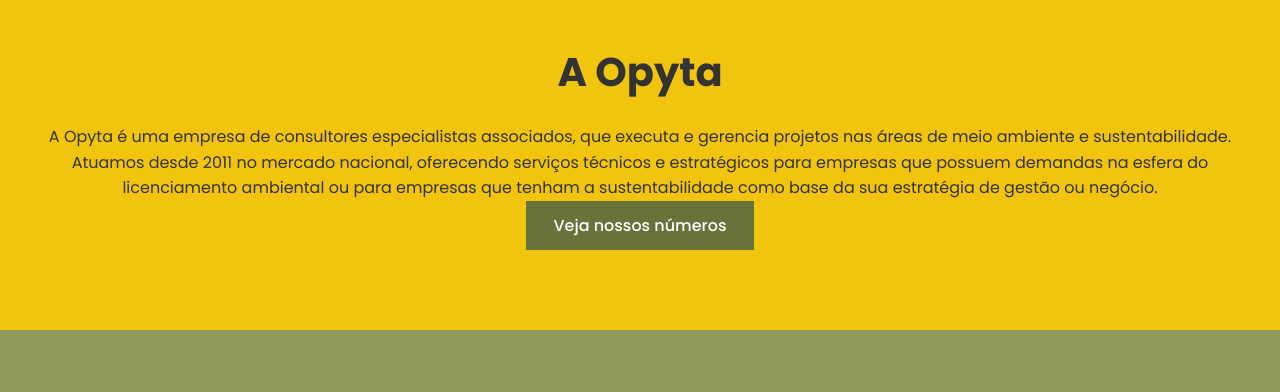
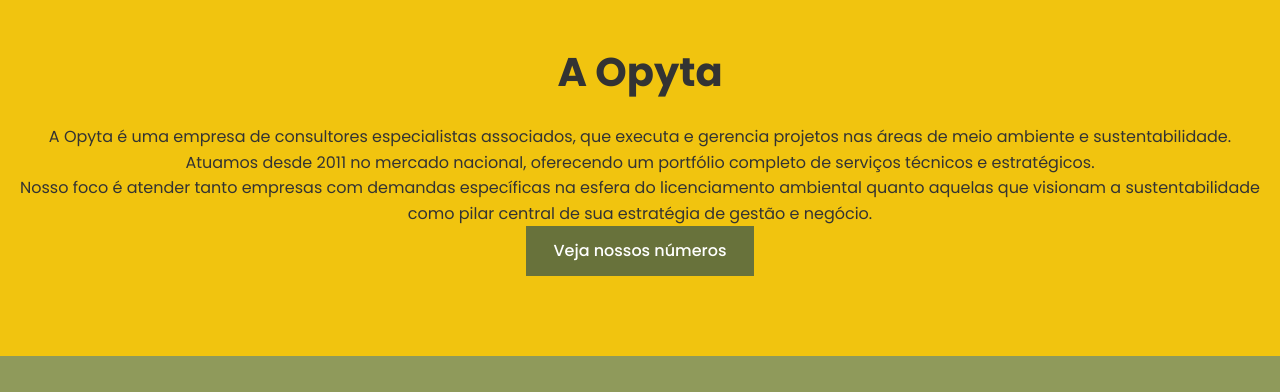
Before and after one commit to felipetalin/site-opyta, a plain HTML site: page index.html in a window 1280 px wide. Shown: the part 840-1232 px from the top of the page. Drawn offline with Linux system fonts and the light colour scheme.

Commit message:
Update index.html

```diff
--- a/index.html
+++ b/index.html
@@ -42,7 +42,12 @@
         <!-- SEÇÃO SOBRE -->
         <section id="sobre" class="content-section yellow-bg">
             <h2>A Opyta</h2>
-            <p>A Opyta é uma empresa de consultores especialistas associados, que executa e gerencia projetos nas áreas de meio ambiente e sustentabilidade. Atuamos desde 2011 no mercado nacional, oferecendo serviços técnicos e estratégicos para empresas que possuem demandas na esfera do licenciamento ambiental ou para empresas que tenham a sustentabilidade como base da sua estratégia de gestão ou negócio.</p>
+            <p class="section-intro">
+                A Opyta é uma empresa de consultores especialistas associados, que executa e gerencia projetos nas áreas de meio ambiente e sustentabilidade. Atuamos desde 2011 no mercado nacional, oferecendo um portfólio completo de serviços técnicos e estratégicos.
+            </p>
+            <p>
+                Nosso foco é atender tanto empresas com demandas específicas na esfera do licenciamento ambiental quanto aquelas que visionam a sustentabilidade como pilar central de sua estratégia de gestão e negócio.
+            </p>
             <a href="#numeros" class="btn dark">Veja nossos números</a>
         </section>
 
@@ -78,7 +83,6 @@
             <h2>Confiança que Conquistamos</h2>
             <p class="section-intro">Temos orgulho de ser o parceiro estratégico de grandes empresas que são referência em seus mercados.</p>
             <div class="logos-grid">
-                <!-- Coloque aqui os 12 logos. Mude o nome do arquivo e o 'alt' para cada um -->
                 <div class="logo-item"><img src="imagens/logo-cliente1.png" alt="Nome do Cliente 1"></div>
                 <div class="logo-item"><img src="imagens/logo-cliente2.png" alt="Nome do Cliente 2"></div>
                 <div class="logo-item"><img src="imagens/logo-cliente3.png" alt="Nome do Cliente 3"></div>
```
